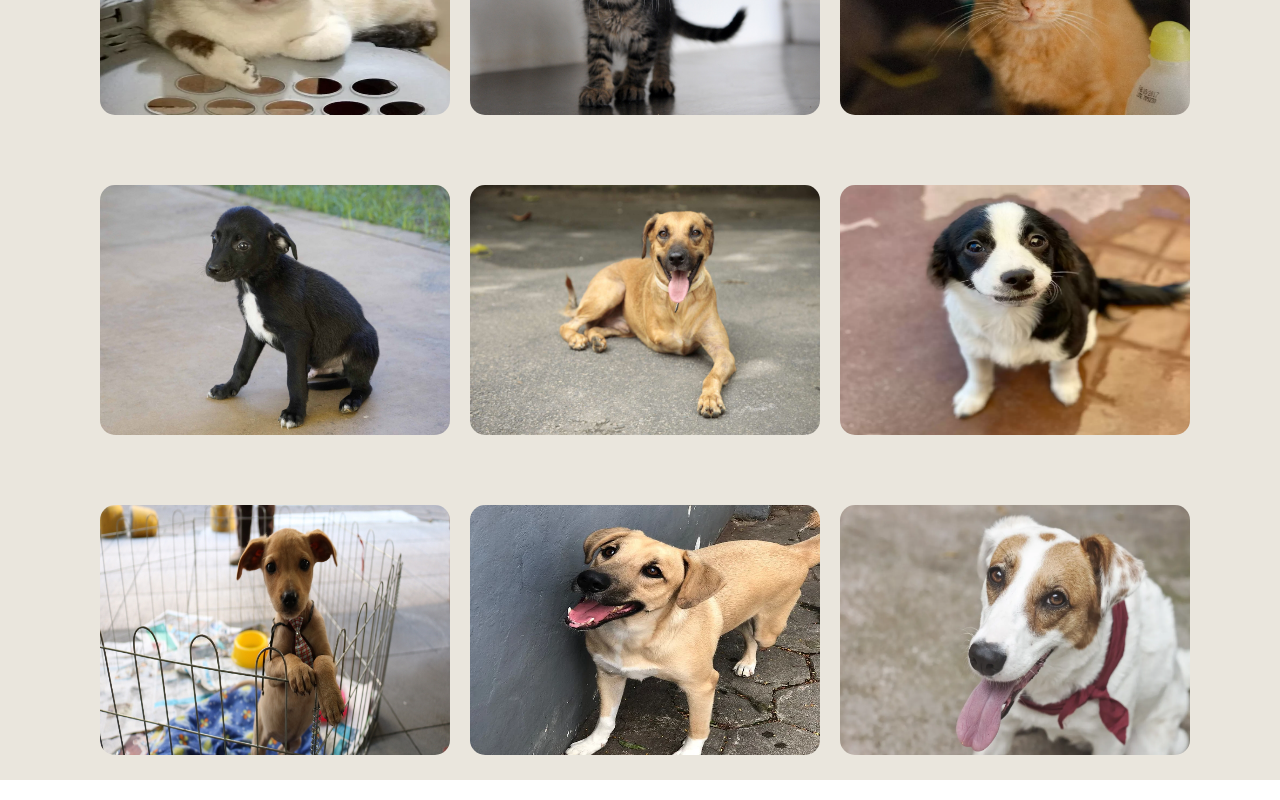
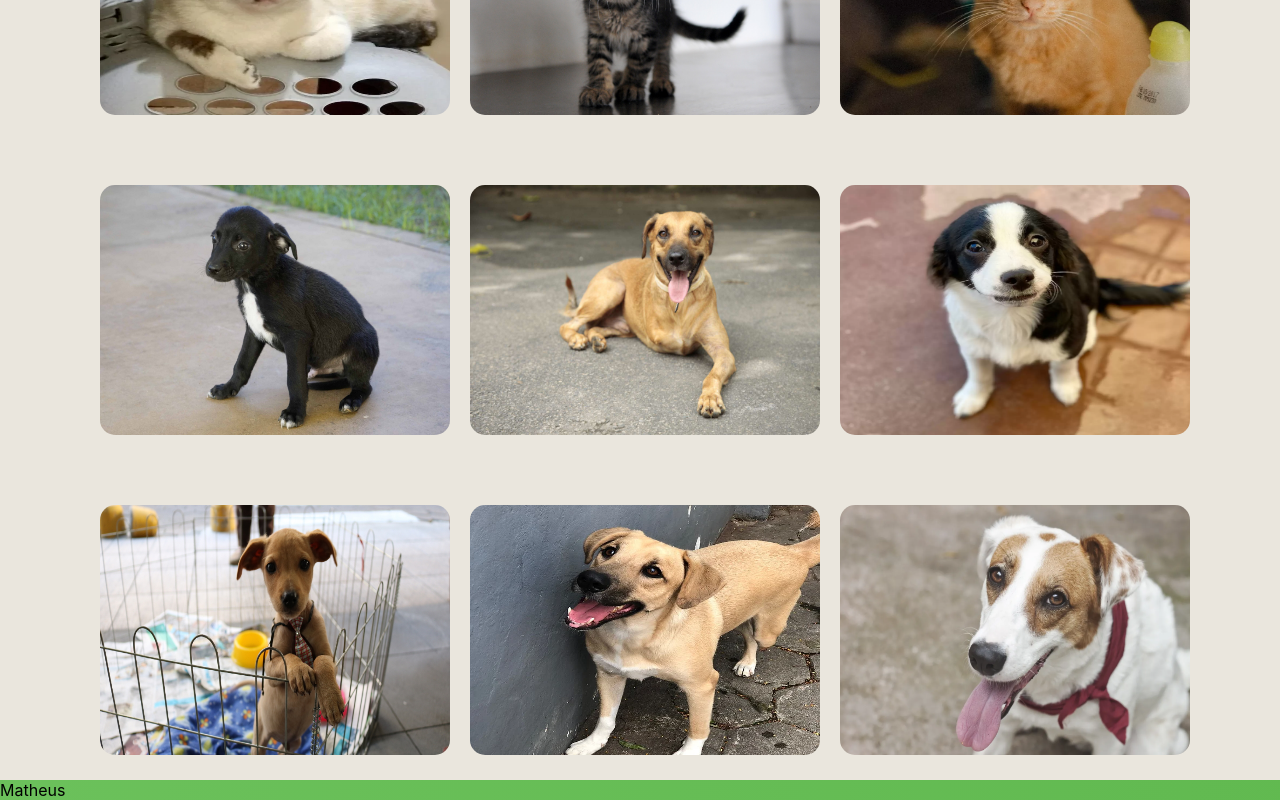
Before and after one commit to matheuscarvalhodev/projetorua, a React (Create React App) app: page / in a window 1280 px wide. Shown: the part 547-1347 px from the top of the page. Built offline with nearby package versions, Linux system fonts and the light colour scheme; a web font is replaced by a local one.

Commit message:
feat: Começo da criação da pagina principal e menu

```diff
--- a/src/App.js
+++ b/src/App.js
@@ -1,9 +1,11 @@
 import Adocao from './paginas/adocao';
+import PaginaInicial from './paginas/paginaInicial';
 
 function App() {
   return (
     <div>
      <Adocao/>
+      <PaginaInicial/>
     </div>
   );
 }
--- a/src/index.css
+++ b/src/index.css
@@ -16,3 +16,27 @@ code {
   margin: 0;
   padding: 0;
 }
+.css-selector, .principalInicial {
+  background: linear-gradient(270deg, #29731c, #53af41, #71c561);
+  background-size: 600% 600%;
+
+  -webkit-animation: AnimationName 7s ease infinite;
+  -moz-animation: AnimationName 7s ease infinite;
+  animation: AnimationName 7s ease infinite;
+}
+
+@-webkit-keyframes AnimationName {
+  0%{background-position:0% 50%}
+  50%{background-position:100% 50%}
+  100%{background-position:0% 50%}
+}
+@-moz-keyframes AnimationName {
+  0%{background-position:0% 50%}
+  50%{background-position:100% 50%}
+  100%{background-position:0% 50%}
+}
+@keyframes AnimationName {
+  0%{background-position:0% 50%}
+  50%{background-position:100% 50%}
+  100%{background-position:0% 50%}
+}
--- /dev/null
+++ b/src/paginas/paginaInicial/Inicial.scss
@@ -0,0 +1,3 @@
+.principalInicial{
+    background-color: aqua;
+}
--- /dev/null
+++ b/src/paginas/paginaInicial/index.js
@@ -0,0 +1,8 @@
+import "./Inicial.scss"
+export default function PaginaInicial(){
+    return(
+        <div className="principalInicial">
+            Matheus
+        </div>
+    )
+}
```
Also changed, not shown: src/componentes/menu/Menu.scss (added), src/componentes/menu/index.js (added), src/componentes/menuLink/MenuLink.scss (added), src/componentes/menuLink/index.js (added), 1 other file (tests, documents, lock files or other folders).
